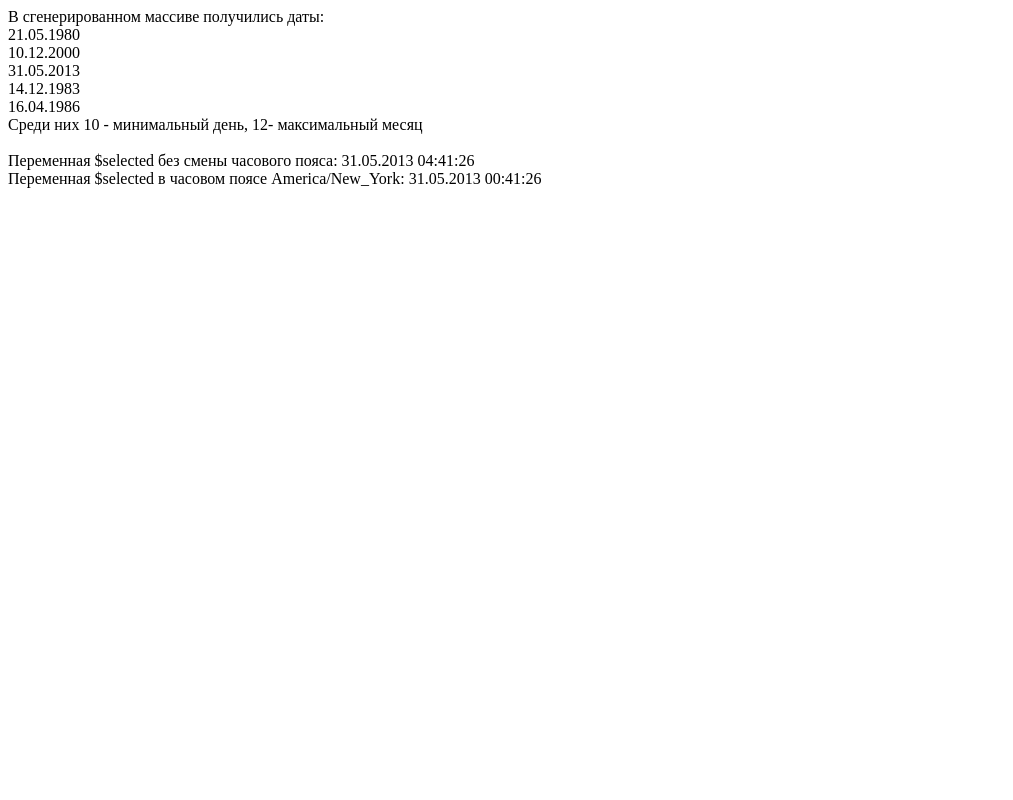
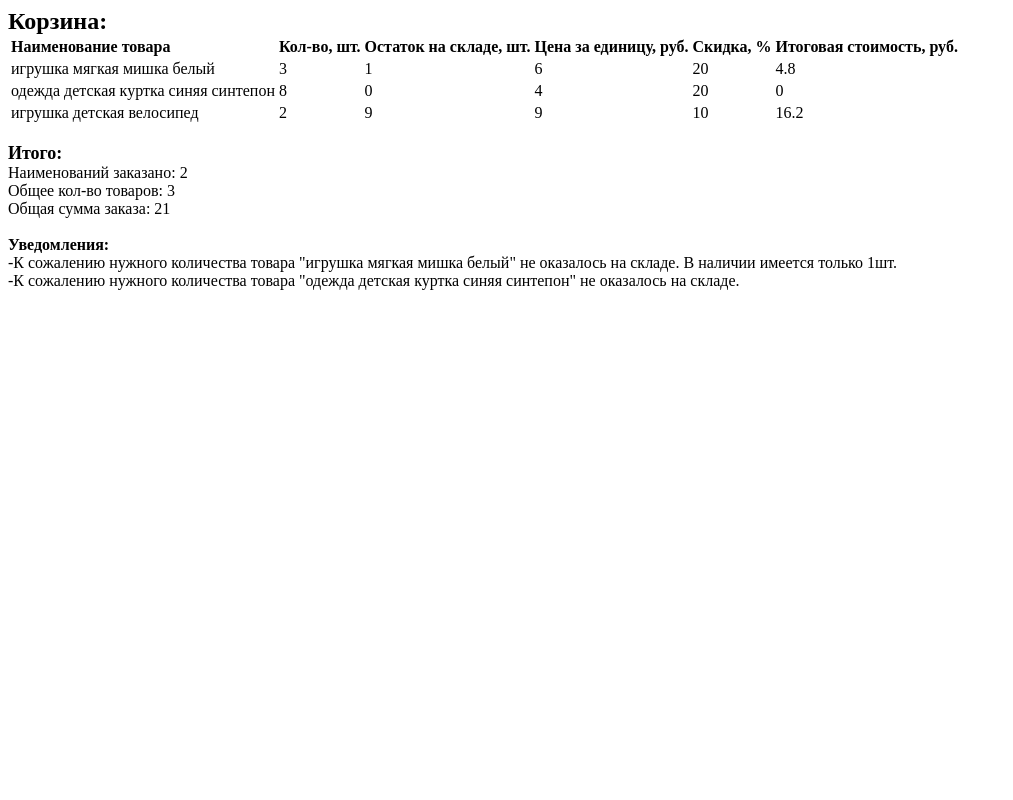
Before and after one commit to dtrunovrus/xaver.loc, a PHP site: page / in a window 1280 px wide. Shown: the whole page, without its empty margins (0-1013 px from the left). Run offline with PHP 8.4, Linux system fonts and the light colour scheme.

Commit message:
Lesson 4

```diff
--- a/index.php
+++ b/index.php
@@ -3,24 +3,114 @@
 error_reporting(E_ALL | E_ERROR | E_PARSE | E_WARNING);
 ini_set('display_errors', 1);
 
-/* Задание 1 */
-$date = array();
-$days = array();
-$months = array();
+/* Lesson 4 */
 
-echo ("В сгенерированном массиве получились даты:<br>");
-for ($i = 0; $i < 5; $i++) {
-    $date[] = rand(0, time());
-    $days[$i] = (int)(date('d', $date[$i]));
-    $months[$i] = (int)date('m', $date[$i]);
-    echo (date('d.m.Y', $date[$i]) . "<br>");
+$ini_string = '
+[игрушка мягкая мишка белый]
+цена = ' . mt_rand(1, 10) . ';
+количество заказано = ' . mt_rand(1, 10) . ';
+осталось на складе = ' . mt_rand(0, 10) . ';
+diskont = diskont' . mt_rand(0, 2) . ';
+
+[одежда детская куртка синяя синтепон]
+цена = ' . mt_rand(1, 10) . ';
+количество заказано = ' . mt_rand(1, 10) . ';
+осталось на складе = ' . mt_rand(0, 10) . ';
+diskont = diskont' . mt_rand(0, 2) . ';
+
+[игрушка детская велосипед]
+цена = ' . mt_rand(1, 10) . ';
+количество заказано = ' . mt_rand(1, 10) . ';
+осталось на складе = ' . mt_rand(0, 10) . ';
+diskont = diskont' . mt_rand(0, 2) . ';
+';
+$bd = parse_ini_string($ini_string, true);
+
+$typesTotal = 0;            /* Общее кол-во заказанных наименований */
+$amountTotal = 0;           /* Общее кол-во заказанных единиц товара */
+$priceTotal = 0;            /* Общая сумма заказа */
+$amountForPay = array();    /* Массив с данными по кол-ву единиц на оплату для каждого наименования */
+$notifications = array();   /* Массив для записи уведомлений */
+
+/* Подсчёт скидки */
+function calcDiscount($key, $data) {
+    global $amountForPay;
+    static $discount;
+
+    switch ($data['diskont']) {
+        case 'diskont0':
+            $discount = 0;
+            break;
+        case 'diskont1':
+            $discount = 0.1;
+            break;
+        case 'diskont2':
+            $discount = 0.2;
+            break;
+    }
+    if (($key == 'игрушка детская велосипед') and ( $amountForPay[$key] >= 3)) {
+        $discount = 0.3;
+    }
+    return $discount;
 }
-echo ("Среди них ".min($days)." - минимальный день, ".max($months)."- максимальный месяц<br><br>");
 
-sort($date);
-$selected = array_pop($date);
-echo('Переменная $selected без смены часового пояса: '.date('d.m.Y H:i:s',$selected)."<br>");
-date_default_timezone_set('America/New_York');
-echo('Переменная $selected в часовом поясе America/New_York: '.date('d.m.Y H:i:s',$selected));
+echo "<font size = 5><b> Корзина: </b></font>";
+echo "<table>
+        <thead>
+            <td><b> Наименование товара </b></td>
+            <td><b> Кол-во, шт. </b></td>
+            <td><b> Остаток на складе, шт. </b></td>
+            <td><b> Цена за единицу, руб. </b></td>
+            <td><b> Скидка, % </b></td>
+            <td><b> Итоговая стоимость, руб. </b></td>
+        </thead>";
+foreach ($bd as $key => $value) {
 
+    if ($value['количество заказано'] <= $value['осталось на складе']) {
+        $amountForPay[$key] = $value['количество заказано'];
+    } else {
+        $amountForPay[$key] = $value['осталось на складе'];
+        $noteText = "К сожалению нужного количества товара \"" . $key . "\" не оказалось на складе. ";
+        if ($value['осталось на складе'] > 0) {
+            $noteText .= "В наличии имеется только " . $value['осталось на складе'] . "шт.";
+        }
+        $notifications[] = $noteText;
+    }
+
+    if ($amountForPay[$key] > 0) {
+        $typesTotal++;
+        $amountTotal += $amountForPay[$key];
+    }
+
+    $discount = 'calcDiscount'; /* по заданию - переменная функция */
+    $price = $value['цена'] * $amountForPay[$key] * ( 1 - $discount($key, $value));
+    $priceTotal += $price;
+
+    echo "<tr>
+            <td>" . $key . "</td>
+            <td>" . $value['количество заказано'] . "</td>
+            <td>" . $value['осталось на складе'] . "</td>
+            <td>" . $value['цена'] . "</td>
+            <td>" . ($discount($key, $value) * 100) . "</td>
+            <td>" . $price . "</td>
+         </tr>";
+}
+echo "</table>";
+
+echo "<br><font size = 4><b> Итого: </b></font>";
+echo "<br>Наименований заказано: " . $typesTotal;
+echo "<br>Общее кол-во товаров: " . $amountTotal;
+echo "<br>Общая сумма заказа: " . $priceTotal . "<br>";
+
+if (count($notifications) > 0) {
+    echo "<br><font size = 3><b> Уведомления: </b></font>";
+    foreach ($notifications as $value) {
+        echo "<br> -" . $value;
+    }
+}
+
+if ($amountForPay['игрушка детская велосипед'] >= 3) {
+    echo "<br><font size = 3><b> Скидки: </b></font>" .
+         "<br>-При покупке от 3шт. товара \"игрушка детская велосипед\" Вам предоставляется скидка 30%";
+}
 ?>
```
